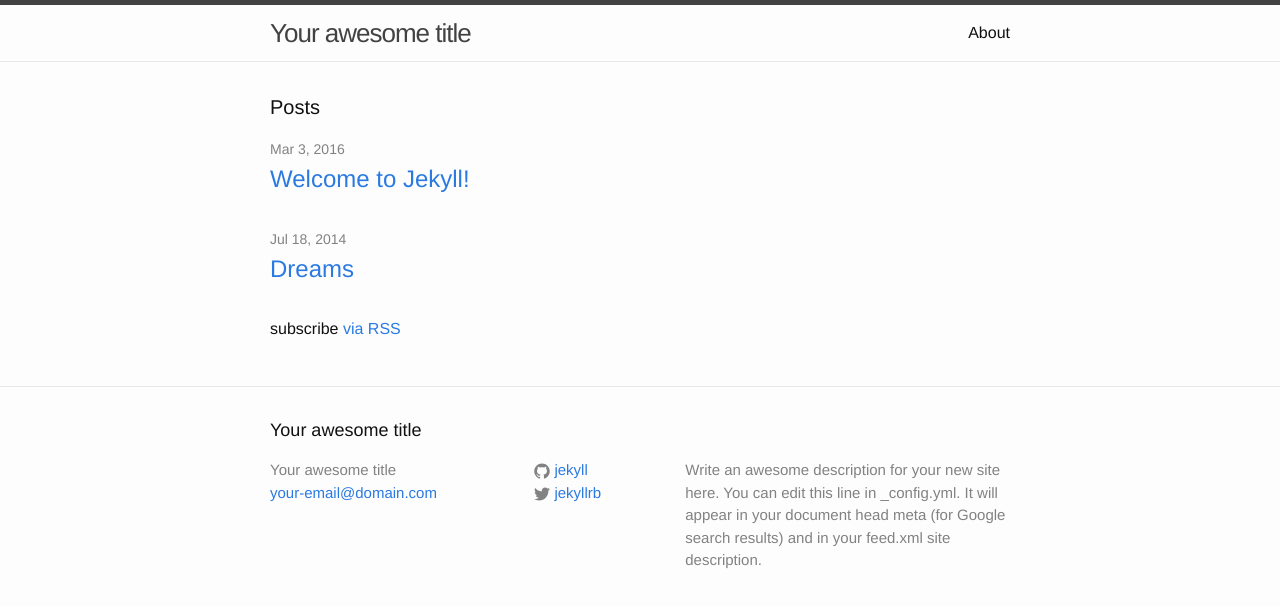
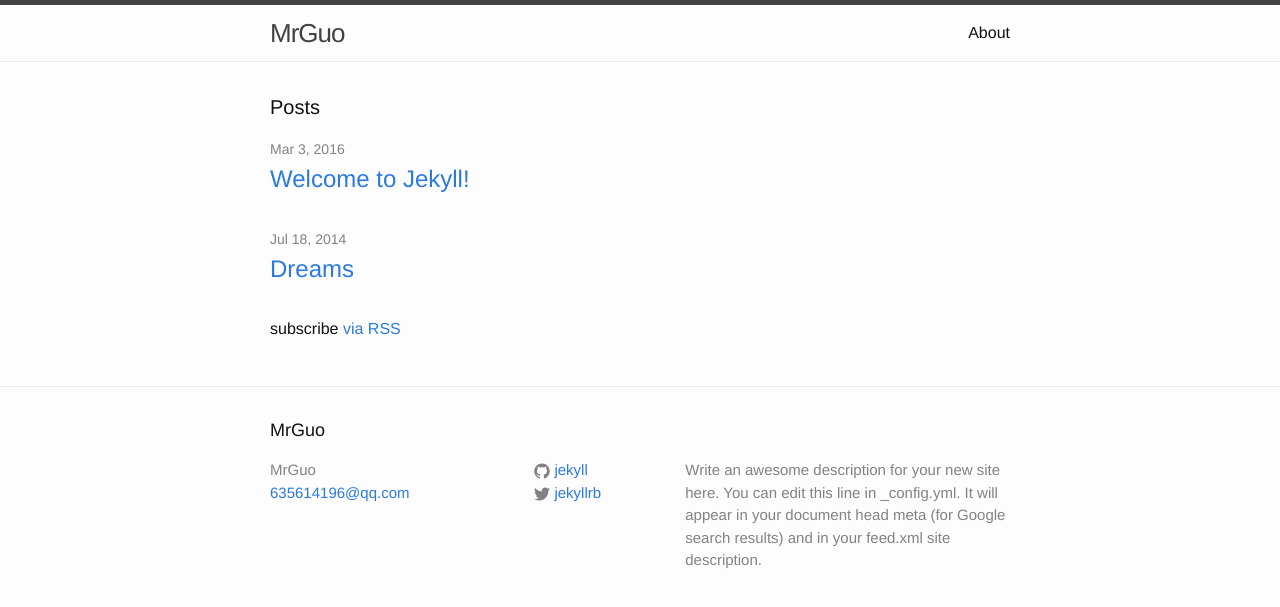
Before and after one commit to iammrguo/blog, a Jekyll site: the page built from index.html, in a window 1280 px wide. Shown: the top 607 px of the page. Built offline with Jekyll 4.4.1, drawn with Linux system fonts in a browser that asks for light colours.

Commit message:
Update _config.yml

```diff
--- a/_config.yml
+++ b/_config.yml
@@ -6,8 +6,8 @@
 # 'jekyll serve'. If you change this file, please restart the server process.
 
 # Site settings
-title: Your awesome title
-email: your-email@domain.com
+title: MrGuo
+email: 635614196@qq.com
 description: > # this means to ignore newlines until "baseurl:"
   Write an awesome description for your new site here. You can edit this
   line in _config.yml. It will appear in your document head meta (for
```
